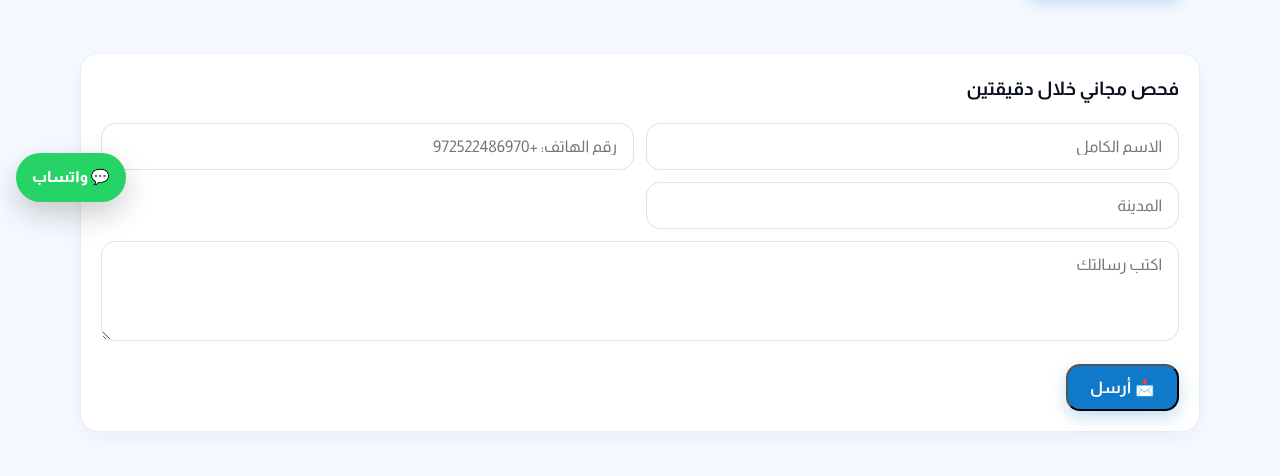
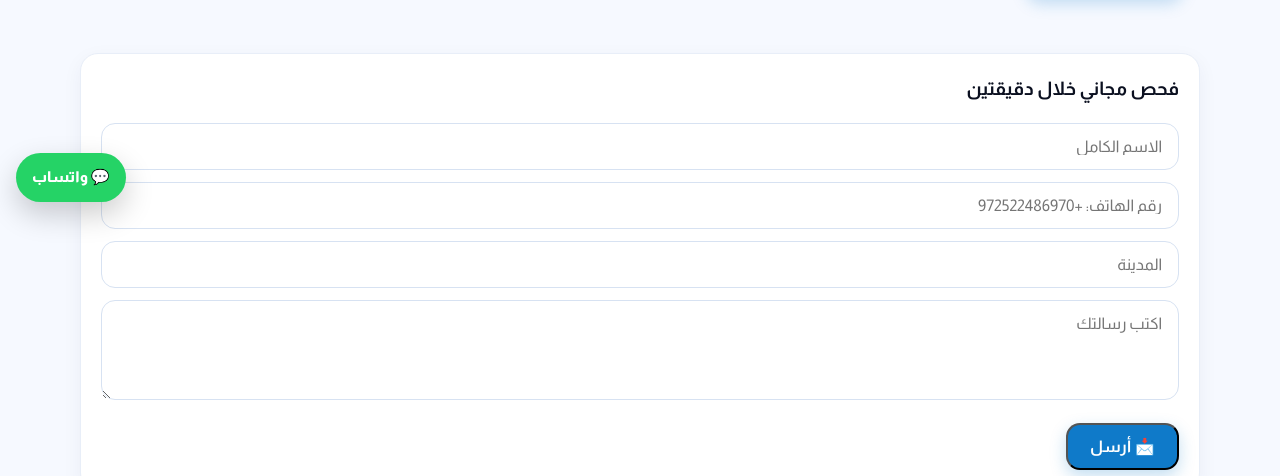
Before and after one commit to GeorgeK4ss/atabaak, a plain HTML site: page index.html in a window 1280 px wide. Shown: the part 582-1058 px from the top of the page. Drawn offline with Linux system fonts and the light colour scheme.

Commit message:
Change form layout to single column - one field per line
Co-authored-by: Cursor <cursoragent@cursor.com>

```diff
--- a/index.html
+++ b/index.html
@@ -176,7 +176,7 @@
     <div class="card">
       <h3 style="margin-top:0">فحص مجاني خلال دقيقتين</h3>
       <form id="leadForm" dir="rtl">
-        <div style="display:grid;grid-template-columns:repeat(2,1fr);gap:12px">
+        <div style="display:grid;grid-template-columns:1fr;gap:12px">
           <input type="text" name="name" placeholder="الاسم الكامل" required>
           <input type="tel"  name="phone" placeholder="رقم الهاتف: +972522486970" required style="direction:rtl;text-align:right">
           <input type="text" name="city" placeholder="المدينة" />
```
